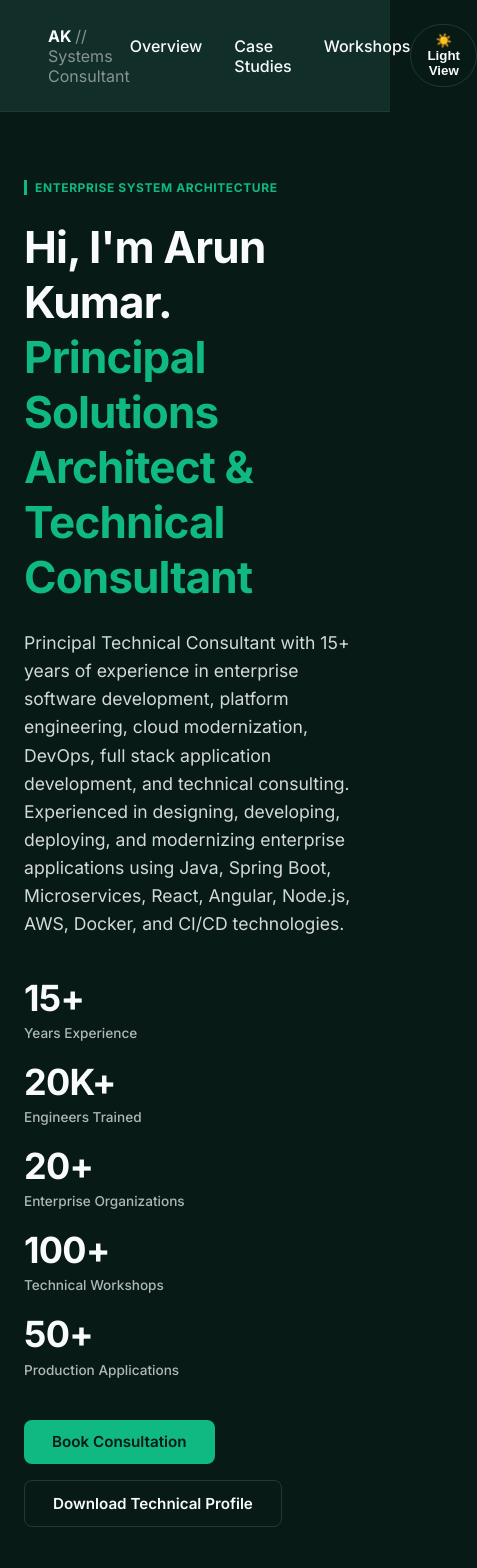
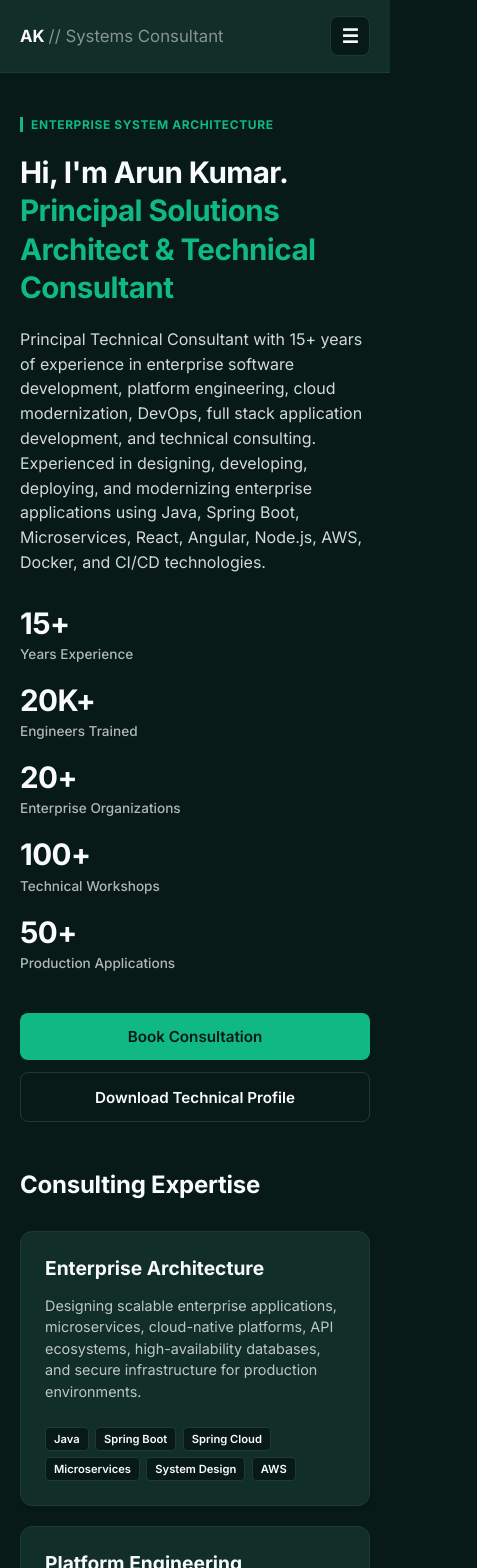
Before and after one commit to java2786/megalono-frontend, an Angular app: page / in a window 390 px wide. Shown: the top 1568 px of the page, 477 px wide, since content can reach past the window. Built offline with nearby package versions, Linux system fonts and the light colour scheme.

Commit message:
feat(mobile): implement dedicated mobile layout and hamburger navigation (<768px)

```diff
--- a/src/app/features/home-screen/home-screen.component.css
+++ b/src/app/features/home-screen/home-screen.component.css
@@ -176,7 +176,6 @@
   white-space: normal;
 }
 
-/* Screen reader only utility helper class */
 .sr-only {
   position: absolute;
   width: 1px;
@@ -187,3 +186,60 @@
   clip: rect(0, 0, 0, 0);
   border: 0;
 }
+
+/* Dedicated Mobile Rules (<768px) */
+@media (max-width: 767px) {
+  .hero-container {
+    padding: 2.5rem 1.25rem;
+  }
+
+  .hero-intro {
+    margin-bottom: 3rem;
+  }
+
+  .main-heading {
+    font-size: 2rem;
+    line-height: 1.3;
+    margin: 1.25rem 0;
+  }
+
+  .summary-text {
+    font-size: 1rem;
+    line-height: 1.55;
+    margin-bottom: 2rem;
+  }
+
+  .action-buttons-group {
+    flex-direction: column;
+    gap: 0.75rem;
+    width: 100%;
+  }
+
+  .btn-primary,
+  .btn-secondary {
+    width: 100%;
+    text-align: center;
+    box-sizing: border-box;
+    padding: 0.9rem 1.25rem;
+    display: block;
+  }
+
+  .services-grid {
+    grid-template-columns: 1fr;
+    gap: 1.25rem;
+  }
+
+  .service-card {
+    padding: 1.5rem;
+  }
+}
+
+@media (max-width: 480px) {
+  .main-heading {
+    font-size: 1.85rem;
+  }
+
+  .stat-number {
+    font-size: 1.85rem;
+  }
+}
--- a/src/app/features/main-layout/main-layout.component.css
+++ b/src/app/features/main-layout/main-layout.component.css
@@ -1,66 +1,72 @@
-.app-layout-wrapper {
-  min-height: 100vh;
-  display: flex;
-  flex-direction: column;
-}
-
-.global-navbar {
+.main-header {
   display: flex;
   justify-content: space-between;
   align-items: center;
-  padding: 1.2rem 2rem;
-  background-color: var(--bg-surface);
+  padding: 1.5rem 3rem;
   border-bottom: 1px solid var(--border-color);
+  background: var(--bg-surface);
+  position: relative;
+  z-index: 100;
 }
 
-.nav-brand {
+.logo-area {
   font-weight: 700;
-  font-size: 0.95rem;
-  letter-spacing: 0.05em;
+  color: var(--text-main);
+  font-size: 1.05rem;
 }
 
-.dim-text {
+.logo-subtitle {
+  opacity: 0.5;
   font-weight: 400;
-  opacity: 0.6;
-  font-size: 0.85rem;
 }
 
-.nav-links {
+.desktop-nav {
   display: flex;
   gap: 2rem;
+  align-items: center;
 }
 
-.nav-links a {
+.desktop-nav a {
   text-decoration: none;
   color: var(--text-main);
-  font-size: 0.9rem;
   font-weight: 500;
+  font-size: 0.95rem;
   opacity: 0.7;
-  transition: opacity 0.2s ease;
+  transition: opacity 0.2s ease, color 0.2s ease;
 }
 
-.nav-links a:hover, .nav-links a.active-link {
+.desktop-nav a:hover,
+.desktop-nav a.active {
   opacity: 1;
   color: var(--accent-color);
-}
-
-.theme-switcher-btn {
-  background: transparent;
-  border: 1px solid var(--border-color);
-  color: var(--text-main);
-  padding: 0.4rem 0.8rem;
-  border-radius: 0.35rem;
-  cursor: pointer;
-  font-size: 0.8rem;
   font-weight: 600;
 }
 
-.router-outlet-container {
-  flex: 1;
-  background-color: var(--bg-primary);
+.desktop-theme-btn {
+  padding: 0.5rem 1rem;
+  border-radius: 2rem;
+  border: 1px solid var(--border-color);
+  background: var(--bg-primary);
+  color: var(--text-main);
+  font-weight: 600;
+  cursor: pointer;
+  font-size: 0.85rem;
+  transition: border-color 0.2s ease, transform 0.15s ease;
 }
 
-/* --- Footer Reorganization Layout --- */
+.desktop-theme-btn:hover {
+  border-color: var(--accent-color);
+}
+
+.mobile-hamburger-btn {
+  display: none;
+}
+
+.mobile-menu-overlay {
+  display: none;
+}
+
+/* Footer Container Styling */
 .main-footer {
   border-top: 1px solid var(--border-color);
   background-color: var(--bg-surface);
@@ -109,16 +115,10 @@
   color: var(--text-main);
   opacity: 0.75;
 }
-.footer-list-item:hover {
-  color: #00C896;
-}
 
-
-/* Connect Column links */
 .footer-social-links {
   display: flex;
   flex-direction: column;
-  /* flex-wrap: wrap; */
   gap: 0.75rem;
 }
 
@@ -140,7 +140,6 @@
   background-color: var(--border-color);
 }
 
-/* About Section */
 .footer-about-brand {
   font-weight: 700;
   font-size: 1.1rem;
@@ -167,39 +166,143 @@
   margin: 0;
 }
 
-/* Responsive Rules */
-@media (max-width: 1024px) {
-  .footer-grid {
-    gap: 2rem;
-  }
-}
-
-/* Tablet View: Gracefully transition from 3 to 2 columns */
-@media (max-width: 868px) {
-  .footer-grid {
-    grid-template-columns: repeat(2, 1fr);
-    gap: 2.5rem;
+/* ==========================================================
+   Dedicated Mobile Styles (<768px)
+   ========================================================== */
+@media (max-width: 767px) {
+  .main-header {
+    padding: 1rem 1.25rem;
   }
 
-  .footer-grid > .footer-col:last-child {
-    grid-column: span 2;
+  .desktop-nav {
+    display: none;
+  }
+
+  .desktop-theme-btn {
+    display: none;
+  }
+
+  .mobile-hamburger-btn {
+    display: flex;
+    align-items: center;
+    justify-content: center;
+    width: 2.5rem;
+    height: 2.5rem;
+    border-radius: 0.5rem;
+    border: 1px solid var(--border-color);
+    background: var(--bg-primary);
+    color: var(--text-main);
+    font-size: 1.2rem;
+    font-weight: 700;
+    cursor: pointer;
+    z-index: 1002;
+    transition: background 0.2s ease, border-color 0.2s ease;
+  }
+
+  .mobile-hamburger-btn:hover {
+    border-color: var(--accent-color);
+  }
+
+  .mobile-menu-overlay {
+    display: flex;
+    position: fixed;
+    top: 0;
+    left: 0;
+    right: 0;
+    bottom: 0;
+    background-color: rgba(0, 0, 0, 0.65);
+    backdrop-filter: blur(6px);
+    z-index: 1000;
+    padding-top: 4.5rem;
+    animation: fadeIn 0.2s ease-out;
+  }
+
+  .mobile-menu-drawer {
+    background-color: var(--bg-surface);
+    border-bottom: 1px solid var(--border-color);
+    padding: 1.5rem 1.25rem 2rem 1.25rem;
+    display: flex;
+    flex-direction: column;
+    gap: 1.5rem;
+    border-radius: 0 0 1rem 1rem;
+    box-shadow: 0 12px 30px rgba(0, 0, 0, 0.3);
+    width: 100%;
+    box-sizing: border-box;
+  }
+
+  .mobile-nav-links {
+    display: flex;
+    flex-direction: column;
+    gap: 0.75rem;
+    width: 100%;
+  }
+
+  .mobile-nav-links a {
+    display: block;
+    width: 100%;
+    padding: 0.85rem 1.25rem;
+    border-radius: 0.5rem;
+    background-color: var(--bg-primary);
+    border: 1px solid var(--border-color);
+    color: var(--text-main);
+    font-weight: 600;
+    font-size: 1rem;
+    text-decoration: none;
+    box-sizing: border-box;
+    transition: background 0.2s ease, border-color 0.2s ease, color 0.2s ease;
+  }
+
+  .mobile-nav-links a:hover,
+  .mobile-nav-links a.active {
+    border-color: var(--accent-color);
+    color: var(--accent-color);
+    font-weight: 700;
+  }
+
+  .mobile-theme-wrapper {
+    width: 100%;
     border-top: 1px solid var(--border-color);
-    padding-top: 2rem;
-    margin-top: 0.5rem;
+    padding-top: 1.25rem;
   }
-}
 
-/* Mobile View: Vertical list layout */
-@media (max-width: 576px) {
+  .mobile-theme-btn {
+    display: block;
+    width: 100%;
+    padding: 0.85rem 1.25rem;
+    border-radius: 0.5rem;
+    border: 1px solid var(--border-color);
+    background: var(--bg-primary);
+    color: var(--text-main);
+    font-weight: 600;
+    font-size: 1rem;
+    text-align: center;
+    cursor: pointer;
+    box-sizing: border-box;
+  }
+
+  .main-footer {
+    padding: 3rem 1.25rem 2.5rem 1.25rem;
+  }
+
   .footer-grid {
     grid-template-columns: 1fr;
     gap: 2.5rem;
   }
 
-  .footer-grid > .footer-col:last-child {
-    grid-column: span 1;
-    border-top: 1px solid var(--border-color);
-    padding-top: 2rem;
-    margin-top: 0;
+  .footer-social-link {
+    max-width: 100%;
+    text-align: center;
+    box-sizing: border-box;
   }
 }
+
+@keyframes fadeIn {
+  from {
+    opacity: 0;
+    transform: translateY(-5px);
+  }
+  to {
+    opacity: 1;
+    transform: translateY(0);
+  }
+}
--- a/src/app/features/main-layout/main-layout.component.html
+++ b/src/app/features/main-layout/main-layout.component.html
@@ -1,19 +1,45 @@
-<header class="main-header" style="display: flex; justify-content: space-between; align-items: center; padding: 1.5rem 3rem; border-bottom: 1px solid var(--border-color); background: var(--bg-surface);">
-  <div class="logo-area" style="font-weight: 700; color: var(--text-main);">
-    AK <span style="opacity: 0.5; font-weight: 400;">// Systems Consultant</span>
+<header class="main-header">
+  <div class="logo-area">
+    AK <span class="logo-subtitle">// Systems Consultant</span>
   </div>
-  <nav style="display: flex; gap: 2rem;">
-    <a routerLink="/" routerLinkActive="active" [routerLinkActiveOptions]="{exact: true}" style="text-decoration: none; color: var(--text-main); font-weight: 500;">Overview</a>
-    <a routerLink="/cases" routerLinkActive="active" style="text-decoration: none; color: var(--text-main); font-weight: 500;">Case Studies</a>
-    <a routerLink="/workshops" routerLinkActive="active" style="text-decoration: none; color: var(--text-main); font-weight: 500;">Workshops</a>
+
+  <!-- Desktop Navigation Links -->
+  <nav class="desktop-nav">
+    <a routerLink="/" routerLinkActive="active" [routerLinkActiveOptions]="{exact: true}">Overview</a>
+    <a routerLink="/cases" routerLinkActive="active">Case Studies</a>
+    <a routerLink="/workshops" routerLinkActive="active">Workshops</a>
   </nav>
-  <button (click)="toggleTheme()" style="padding: 0.5rem 1rem; border-radius: 2rem; border: 1px solid var(--border-color); background: var(--bg-primary); color: var(--text-main); font-weight: 600; cursor: pointer;">
+
+  <!-- Desktop Theme Switcher Button -->
+  <button class="desktop-theme-btn" (click)="toggleTheme()" aria-label="Toggle theme">
     {{ isDark ? '☀️ Light View' : '🌙 Dark View' }}
   </button>
+
+  <!-- Mobile Hamburger Toggle Button -->
+  <button class="mobile-hamburger-btn" (click)="toggleMobileMenu()" [attr.aria-expanded]="isMobileMenuOpen()" aria-label="Toggle navigation menu">
+    {{ isMobileMenuOpen() ? '✕' : '☰' }}
+  </button>
+
+  <!-- Mobile Navigation Drawer Overlay -->
+  <div class="mobile-menu-overlay" *ngIf="isMobileMenuOpen()" (click)="closeMobileMenu()">
+    <div class="mobile-menu-drawer" (click)="$event.stopPropagation()">
+      <nav class="mobile-nav-links">
+        <a routerLink="/" routerLinkActive="active" [routerLinkActiveOptions]="{exact: true}" (click)="closeMobileMenu()">Overview</a>
+        <a routerLink="/cases" routerLinkActive="active" (click)="closeMobileMenu()">Case Studies</a>
+        <a routerLink="/workshops" routerLinkActive="active" (click)="closeMobileMenu()">Workshops</a>
+      </nav>
+
+      <div class="mobile-theme-wrapper">
+        <button class="mobile-theme-btn" (click)="toggleTheme()">
+          {{ isDark ? '☀️ Light View' : '🌙 Dark View' }}
+        </button>
+      </div>
+    </div>
+  </div>
 </header>
 
 <!-- Dynamic Content Engine Insertion Point -->
-<main style="min-height: calc(100vh - 180px);">
+<main class="main-content-wrapper" style="min-height: calc(100vh - 180px);">
   <router-outlet></router-outlet>
 </main>
 
--- a/src/app/features/main-layout/main-layout.component.ts
+++ b/src/app/features/main-layout/main-layout.component.ts
@@ -1,17 +1,18 @@
-import { Component, OnInit } from '@angular/core';
-import { RouterModule } from '@angular/router'; // <-- Add this import
+import { Component, OnInit, signal } from '@angular/core';
+import { RouterModule } from '@angular/router';
 import { CommonModule } from '@angular/common';
 
 @Component({
   selector: 'app-main-layout',
-  standalone: true, // Enforces modern standalone architecture
-  imports: [RouterModule, CommonModule], // <-- Add RouterModule here to fix the template errors
+  standalone: true,
+  imports: [RouterModule, CommonModule],
   templateUrl: './main-layout.component.html',
   styleUrls: ['./main-layout.component.css']
 })
 export class MainLayoutComponent implements OnInit {
   isDark = true;
   today = new Date();
+  isMobileMenuOpen = signal<boolean>(false);
 
   consultingExpertise = [
     { title: 'Enterprise Architecture' },
@@ -21,12 +22,19 @@ export class MainLayoutComponent implements OnInit {
   ];
 
   ngOnInit(): void {
-    // 3. Force the DOM body attribute to match your variable right at startup
     document.documentElement.setAttribute('data-theme', 'dark');
   }
+
   toggleTheme(): void {
     this.isDark = !this.isDark;
-    const activeTheme = this.isDark ? 'dark' : 'light';
     document.documentElement.setAttribute('data-theme', this.isDark ? 'dark' : 'light');
   }
+
+  toggleMobileMenu(): void {
+    this.isMobileMenuOpen.update(open => !open);
+  }
+
+  closeMobileMenu(): void {
+    this.isMobileMenuOpen.set(false);
+  }
 }
--- a/src/styles.css
+++ b/src/styles.css
@@ -23,10 +23,19 @@
   --border-color: #1F3A34;
 }
 
-body {
+html, body {
   margin: 0;
+  padding: 0;
+  width: 100%;
+  max-width: 100%;
+  overflow-x: hidden;
+  box-sizing: border-box;
   font-family: 'Inter', sans-serif;
   background-color: var(--bg-primary);
   color: var(--text-main);
   transition: background-color 0.3s ease, color 0.3s ease;
 }
+
+*, *:before, *:after {
+  box-sizing: inherit;
+}
```
Also changed, not shown: src/app/features/case-studies-screen/case-studies.component.ts (+20 -5 lines), src/app/features/workshop-screen/workshop.component.ts (+29 -8 lines), src/app/shared/components/engineering-proof/engineering-proof.component.ts (+24 -6 lines).
